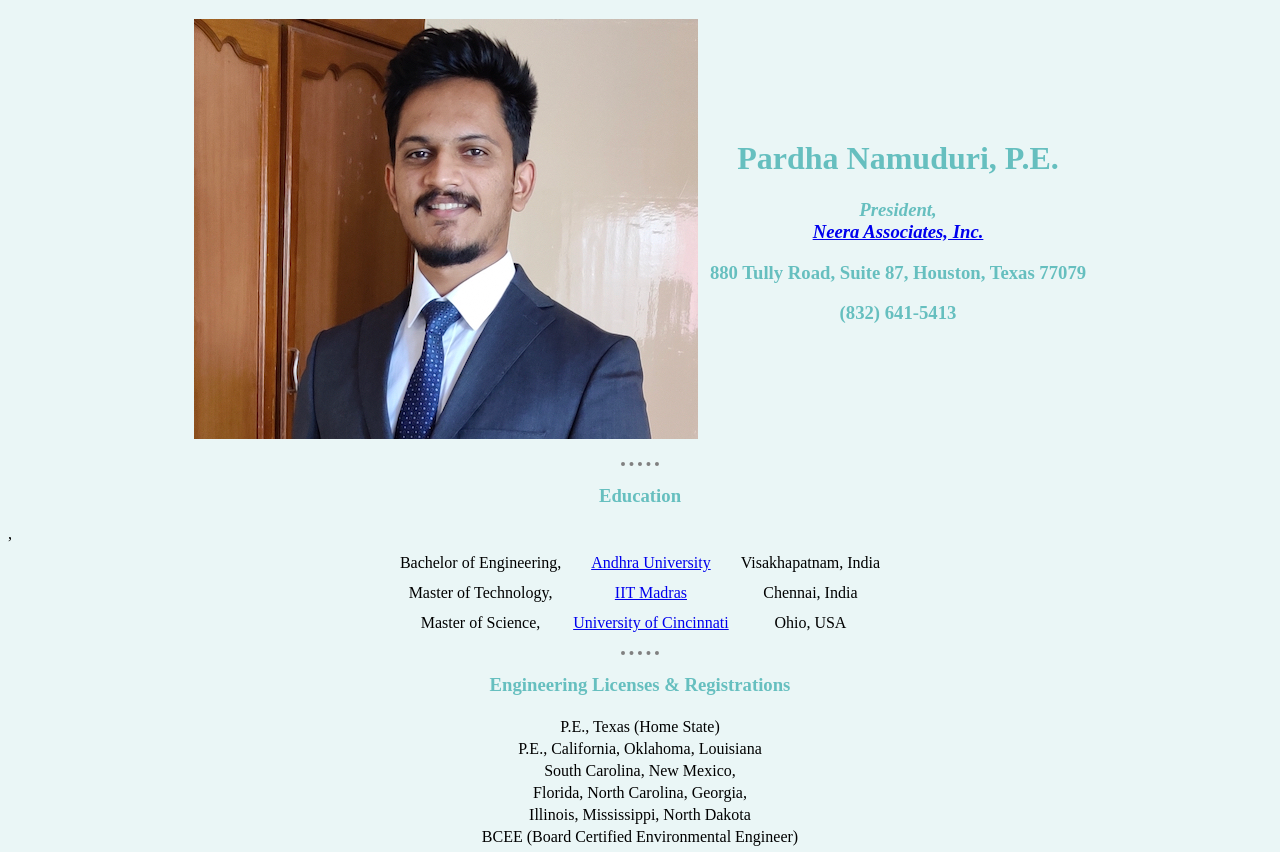
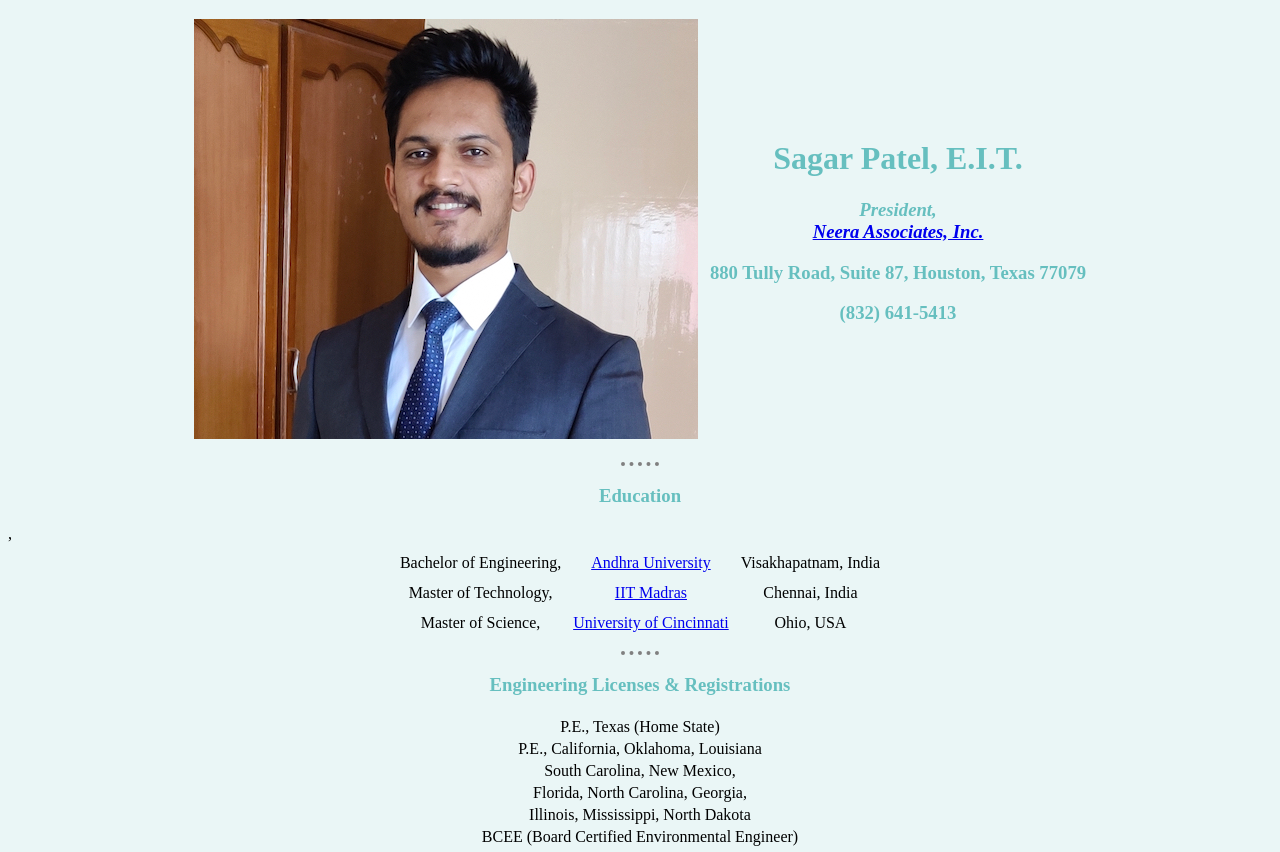
Before and after one commit to sagargpatel11/Test, a plain HTML site: page index.html in a window 1280 px wide. Shown: the top 852 px of the page. Drawn offline with Linux system fonts and the light colour scheme.

Commit message:
index.html

```diff
--- a/index.html
+++ b/index.html
@@ -10,7 +10,7 @@
     <table cellspacing="10"
       <tr>
         <td><img src="images/profile.jpg" alt="Featured Engineer Photo"></td>
-        <td>    <h1>Pardha Namuduri, P.E.</h1>
+        <td>    <h1>Sagar Patel, E.I.T.</h1>
               <h3><em>President, <strong><a href="http://www.neeraengineers.com"><br>Neera
                  Associates, Inc.</a></em><h3>
               <p>880 Tully Road, Suite 87, Houston, Texas 77079 </p>
```
